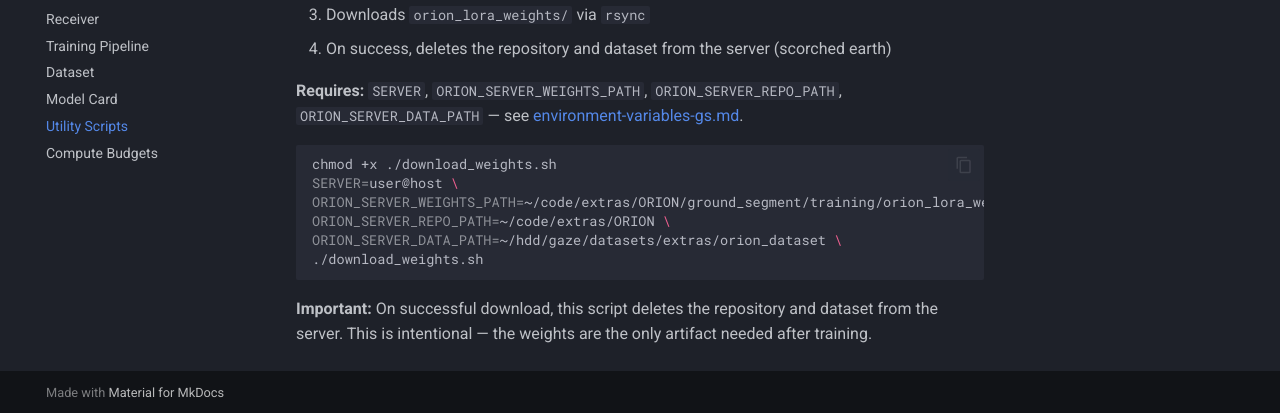
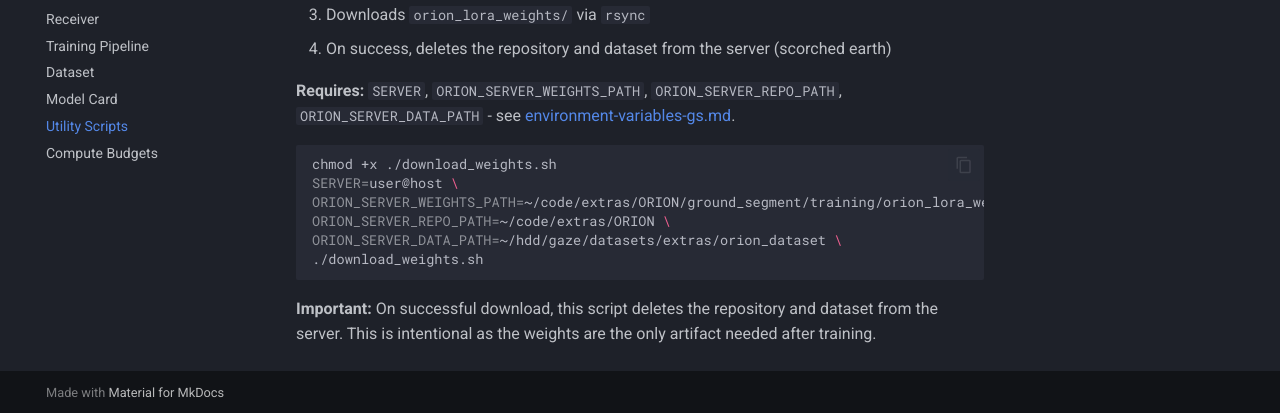
Before and after one commit to Saransh-cpp/ORION, an MkDocs documentation site: the page built from docs/ground-segment/scripts.md, in a window 1280 px wide and 900 px high, scrolled down 623 px. Shown: the part 484-897 px from the top of the window. Built offline with MkDocs 1.6.1 and Material for MkDocs 9.7.7, drawn with Linux system fonts in a browser that asks for light colours; comment, search, counter and statistics services are not loaded.

Commit message:
preps for submission

````diff
--- a/docs/ground-segment/scripts.md
+++ b/docs/ground-segment/scripts.md
@@ -36,7 +36,7 @@ ORION_REPO_DIR=/home/schopra/code/extras \
 3. Downloads `orion_lora_weights/` via `rsync`
 4. On success, deletes the repository and dataset from the server (scorched earth)
 
-**Requires:** `SERVER`, `ORION_SERVER_WEIGHTS_PATH`, `ORION_SERVER_REPO_PATH`, `ORION_SERVER_DATA_PATH` — see [environment-variables-gs.md](../guides/environment-variables-gs.md).
+**Requires:** `SERVER`, `ORION_SERVER_WEIGHTS_PATH`, `ORION_SERVER_REPO_PATH`, `ORION_SERVER_DATA_PATH` - see [environment-variables-gs.md](../guides/environment-variables-gs.md).
 
 ```bash
 chmod +x ./download_weights.sh
@@ -47,4 +47,4 @@ ORION_SERVER_DATA_PATH=~/hdd/gaze/datasets/extras/orion_dataset \
 ./download_weights.sh
 ```
 
-**Important:** On successful download, this script deletes the repository and dataset from the server. This is intentional — the weights are the only artifact needed after training.
+**Important:** On successful download, this script deletes the repository and dataset from the server. This is intentional as the weights are the only artifact needed after training.
````
Also changed, not shown: README.md (+6 -6 lines), docs/components/index.md (+1 -1 lines), docs/ground-segment/budgets.md (+1 -1 lines), docs/ground-segment/training.md (+2 -2 lines), ground_segment/training/orion_lora_weights/README.md (+4 -4 lines).
